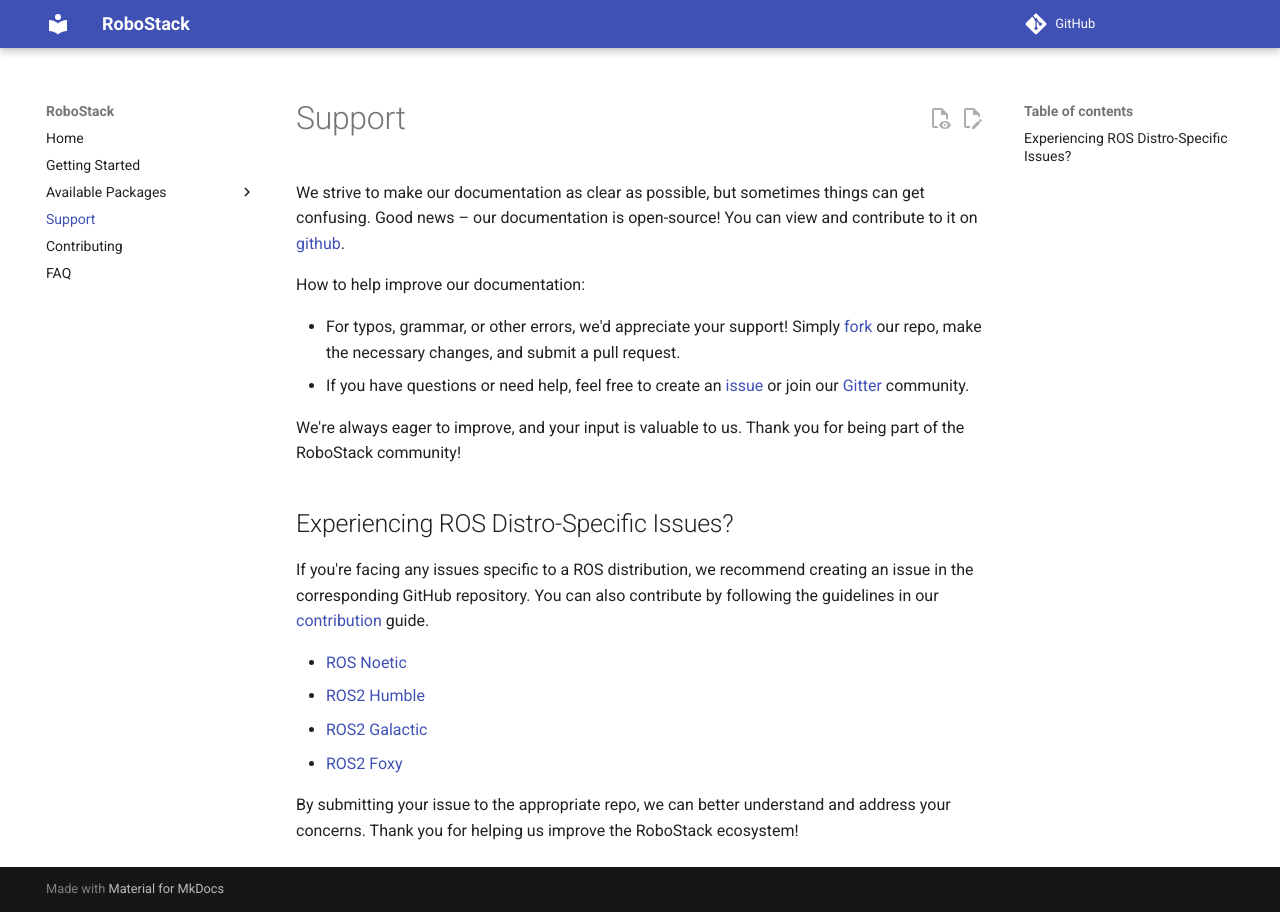
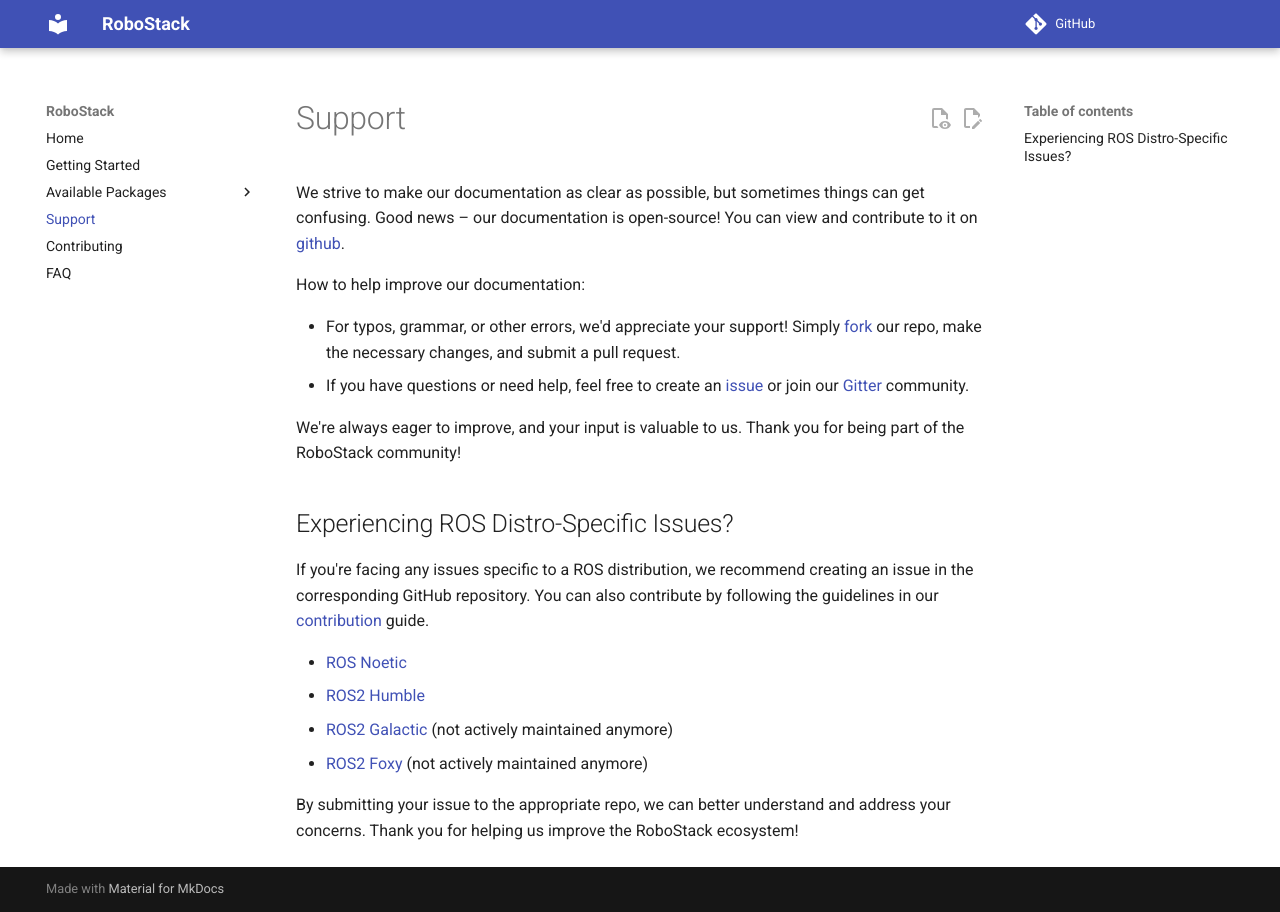
Before and after one commit to RoboStack/robostack.github.io, an MkDocs documentation site: the page built from docs/support.md, in a window 1280 px wide. Built offline with MkDocs 1.6.1 and Material for MkDocs 9.7.7, drawn with Linux system fonts in a browser that asks for light colours; comment, search, counter and statistics services are not loaded.

Commit message:
Deprecated warning for galactic/foxy

```diff
--- a/docs/support.md
+++ b/docs/support.md
@@ -15,7 +15,7 @@
 
 * [ROS Noetic](https://github.com/RoboStack/ros-noetic/issues/new)
 * [ROS2 Humble](https://github.com/RoboStack/ros-humble/issues/new)
-* [ROS2 Galactic](https://github.com/RoboStack/ros-galactic/issues/new)
-* [ROS2 Foxy](https://github.com/RoboStack/ros-foxy/issues/new)
+* [ROS2 Galactic](https://github.com/RoboStack/ros-galactic/issues/new) (not actively maintained anymore)
+* [ROS2 Foxy](https://github.com/RoboStack/ros-foxy/issues/new) (not actively maintained anymore)
 
 By submitting your issue to the appropriate repo, we can better understand and address your concerns. Thank you for helping us improve the RoboStack ecosystem!
```
